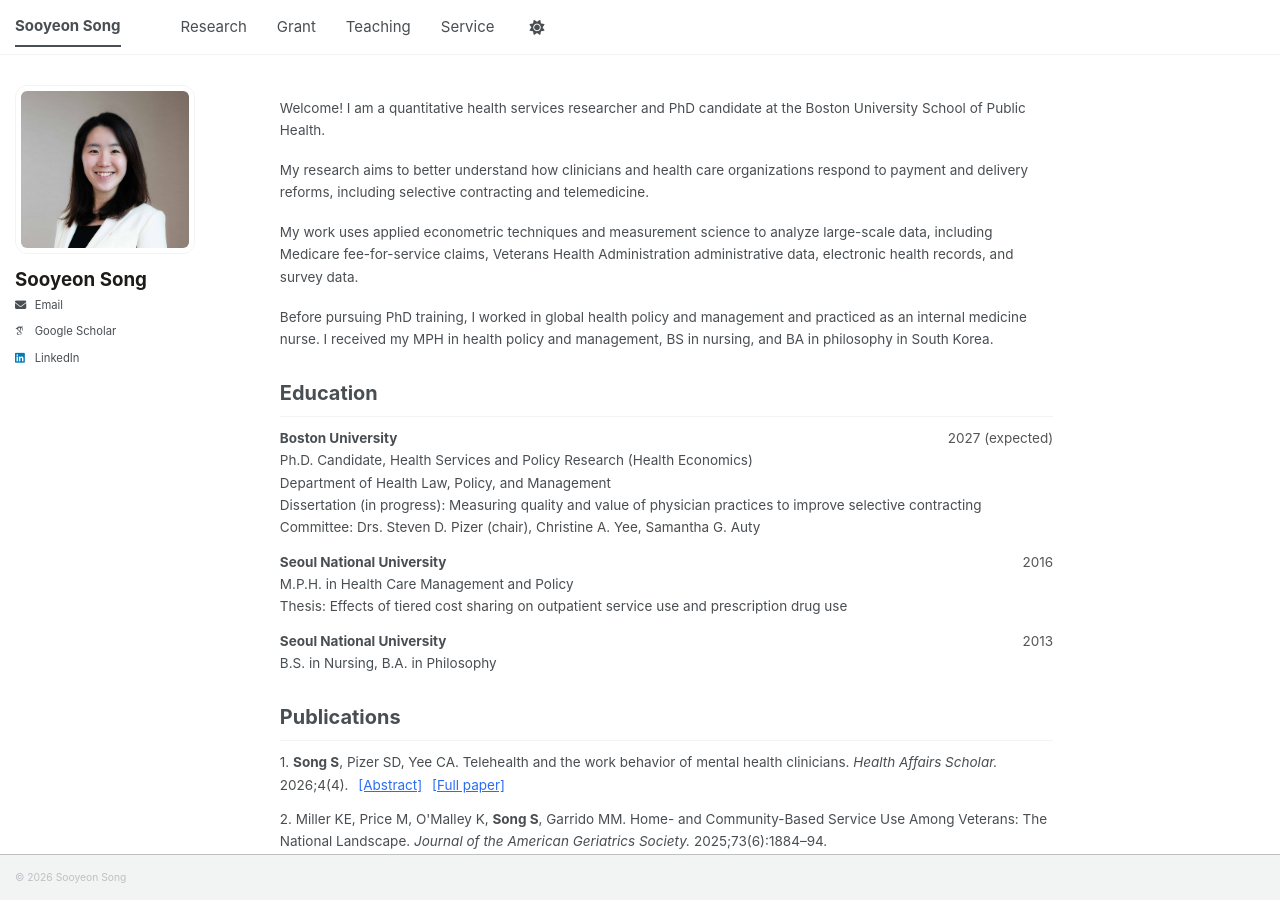
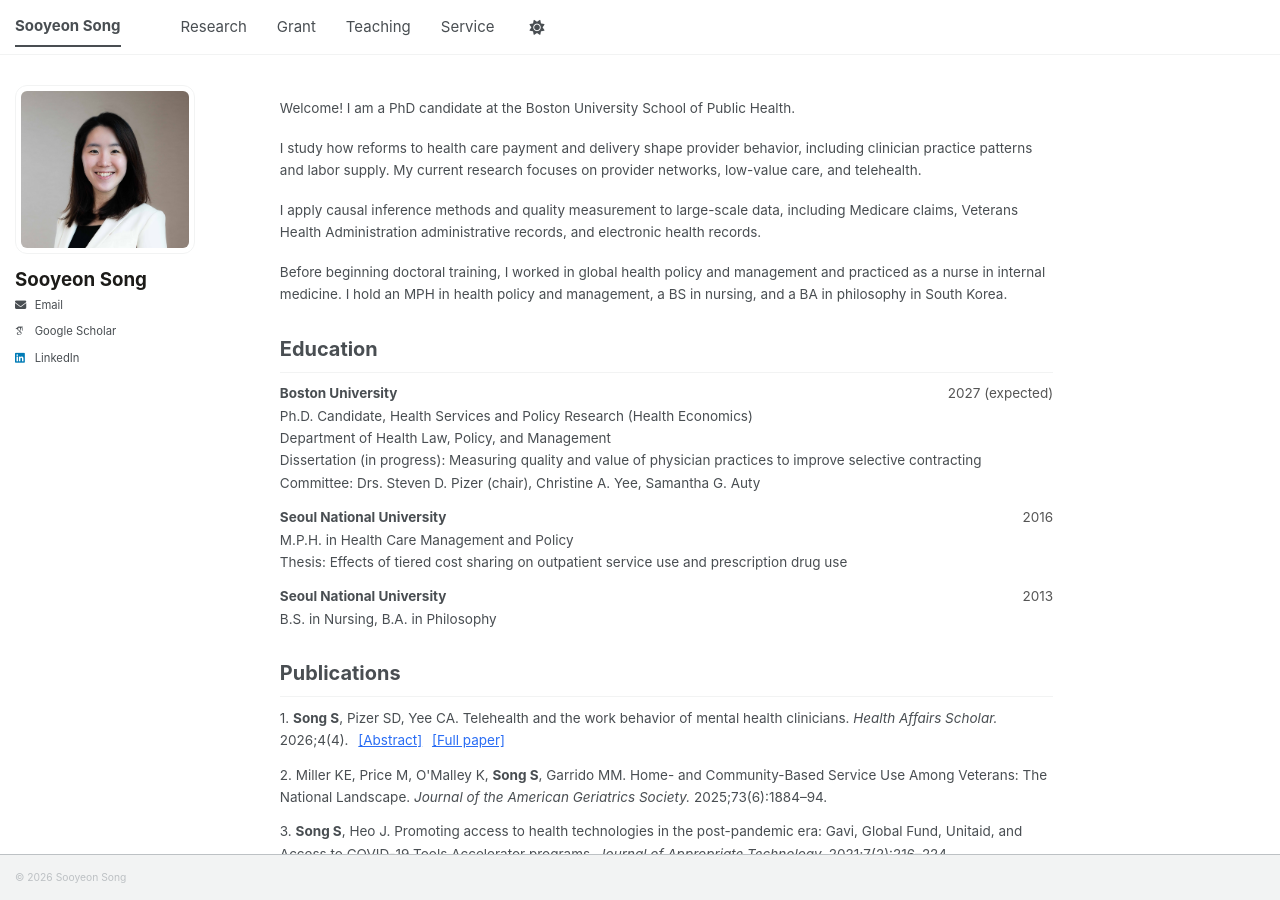
Before and after one commit to sooyeonsong/sooyeonsong.github.io, a Jekyll site: the page built from _pages/about.md, in a window 1280 px wide and 900 px high. Built offline with Jekyll 4.4.1, drawn with Linux system fonts in a browser that asks for light colours; some web fonts are replaced; a script bundle is joined from its source files by our own code; library files that are not in the unit come from our copies.

Commit message:
Revise personal introduction on about page
Updated the about page to refine descriptions of research focus and background.

```diff
--- a/_pages/about.md
+++ b/_pages/about.md
@@ -7,13 +7,13 @@ redirect_from:
   - /about.html
 ---
 
-Welcome! I am a quantitative health services researcher and PhD candidate at the Boston University School of Public Health.
+Welcome! I am a PhD candidate at the Boston University School of Public Health.
 
-My research aims to better understand how clinicians and health care organizations respond to payment and delivery reforms, including selective contracting and telemedicine.
+I study how reforms to health care payment and delivery shape provider behavior, including clinician practice patterns and labor supply. My current research focuses on provider networks, low-value care, and telehealth.
 
-My work uses applied econometric techniques and measurement science to analyze large-scale data, including Medicare fee-for-service claims, Veterans Health Administration administrative data, electronic health records, and survey data.
+I apply causal inference methods and quality measurement to large-scale data, including Medicare claims, Veterans Health Administration administrative records, and electronic health records.
 
-Before pursuing PhD training, I worked in global health policy and management and practiced as an internal medicine nurse. I received my MPH in health policy and management, BS in nursing, and BA in philosophy in South Korea.
+Before beginning doctoral training, I worked in global health policy and management and practiced as a nurse in internal medicine. I hold an MPH in health policy and management, a BS in nursing, and a BA in philosophy in South Korea.
 
 <h2 id="education">Education</h2>
 
```
